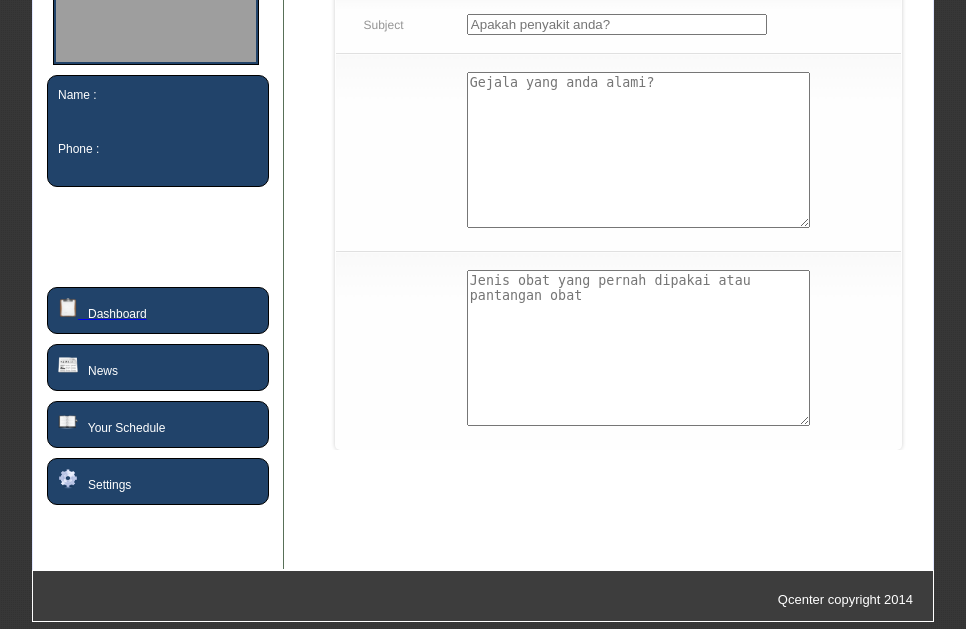
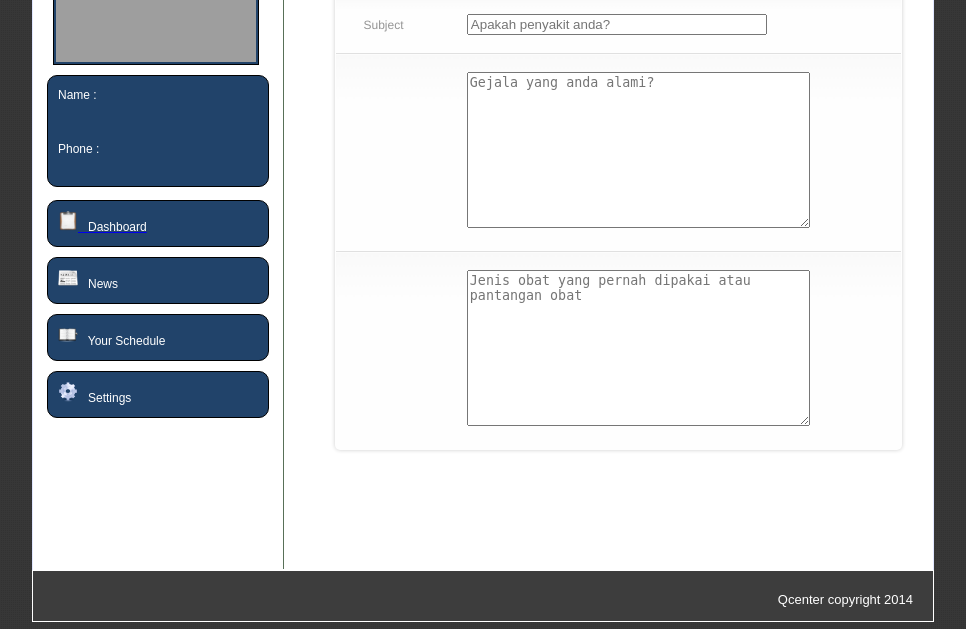
Before and after one commit to kiratakada/qcenter, a Django app: page /qcenter/form/ in a window 1280 px wide. Shown: the part 276-905 px from the top of the page, without its empty margins (157-1123 px from the left). Run offline with Django 3.2, Linux system fonts and the light colour scheme; parts of the project's set-up code (start-up, migrations or seed data) failed here and were passed over; grey boxes are pictures that could not be loaded.

Commit message:
fixed css sidebar

```diff
--- a/static/css/dashboard.css
+++ b/static/css/dashboard.css
@@ -174,12 +174,17 @@ body {
 }
 
 .small_position{
-	margin-top: 160%;
+	margin-top: 130%;
 }
 
 .hos_small_position{
-	margin-top: 40%;
+	margin-top: 20%;
 }
+
+.doc_small_position{
+	margin-top: 5%;
+}
+
 
 .hos_small_ballon{
 	width: 80%;
--- a/templates/base/sidebar_doctor.html
+++ b/templates/base/sidebar_doctor.html
@@ -11,7 +11,7 @@
     </div>
 
 
-    <div class="hos_small_position">
+    <div class="doc_small_position">
         <a href="{% url 'dashboard' %}">
             <div class="small_ballon">
                 <img src="/qcenter/static/icons/dashboard.ico" width=20px; height=20px;> &nbsp;
--- a/templates/qcenter/form_schedule.html
+++ b/templates/qcenter/form_schedule.html
@@ -48,10 +48,11 @@
                                 {{ form.medicine_report }}
                             </td>
                         </tr>
-                    </table>
+                    </table> <br/><br/>
                 </form>
             </main>
         </div>
+
         {% include "base/sidebar_doctor.html" %}
     </div>
 {% endblock %}
```
